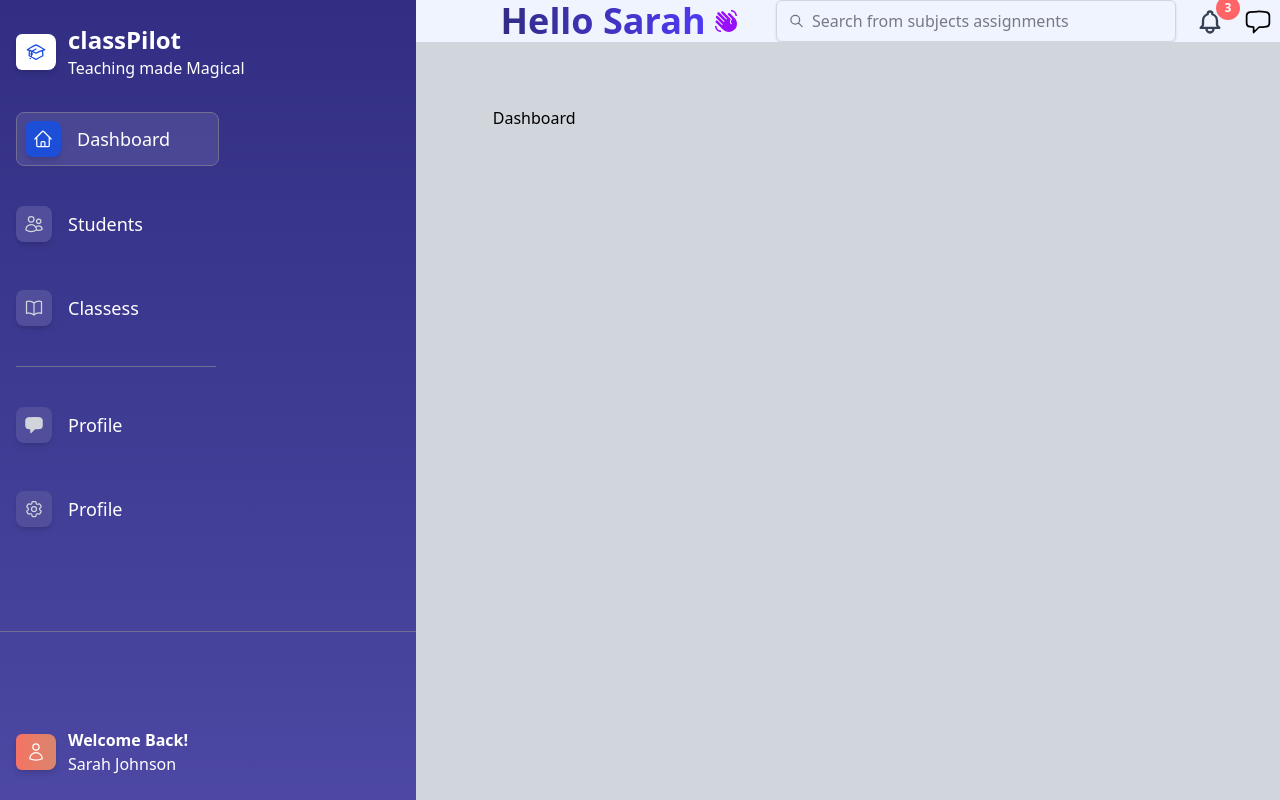
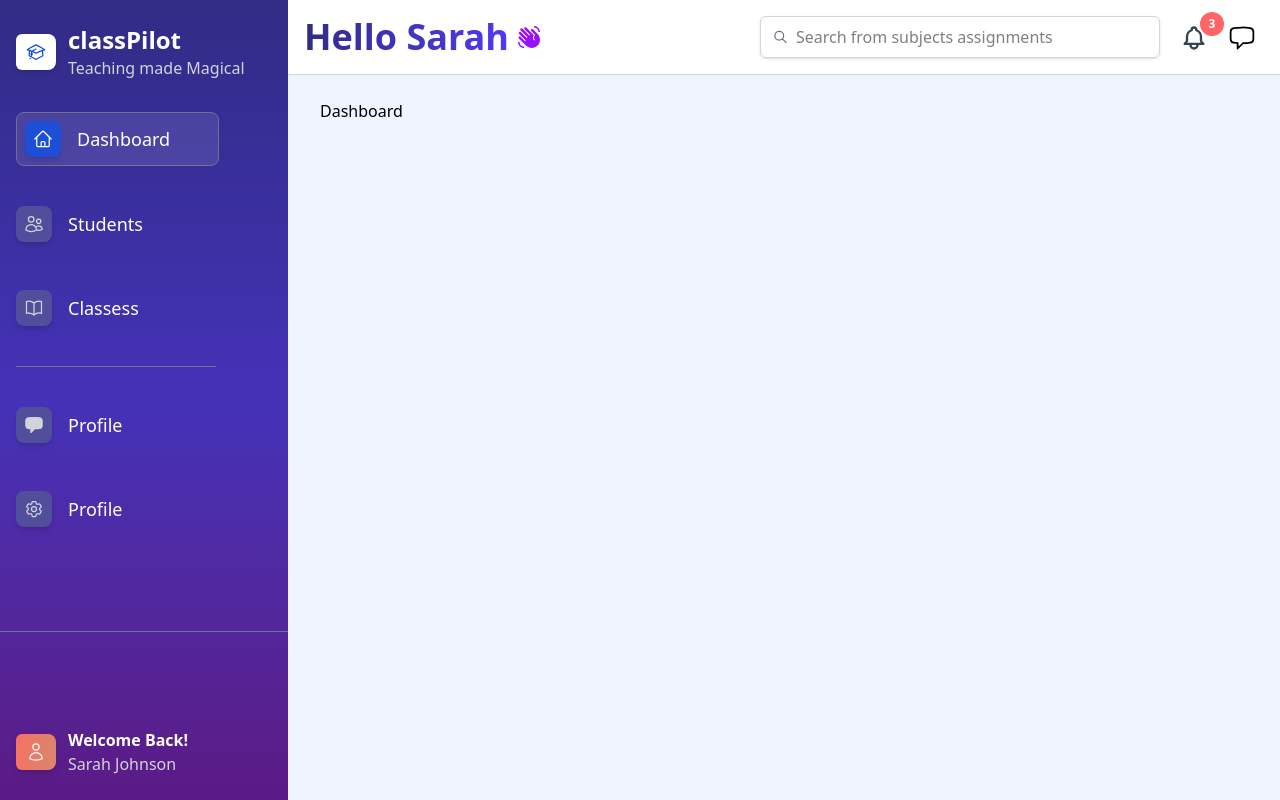
Before and after one commit to shukri-mo/Class_Pilot_Demo, a React (Vite) app: page /dashboard in a window 1280 px wide. Built offline with nearby package versions, Linux system fonts and the light colour scheme.

Commit message:
done some styling

```diff
--- a/src/Ui/AppLayout.jsx
+++ b/src/Ui/AppLayout.jsx
@@ -4,14 +4,17 @@ import Sidebar from "./Sidebar";
 
 function AppLayout() {
   return (
-    <div className="grid grid-cols-[26rem_1fr] grid-rows-[auto_1fr] h-screen">
-      <div className="bg-gradient-to-b from-[#312e83] to-[#4c48a3] row-span-2 pt-0 text-white">
+    <div className="grid grid-cols-[18rem_1fr] grid-rows-[auto_1fr] h-screen">
+
+{/* border-r border-gray-300 rounded-tr-lg rounded-br-lg */}
+      <div className="bg-gradient-to-b from-indigo-900 via-[#4432b8] to-[#5B1A85] row-span-2 pt-0 text-gray-300
+      ">
         <Sidebar />
       </div>
-      <div className="col-start-2 row-start-1 flex gap-[2.4rem] items-center justify-end">
+      <div className="col-start-2 row-start-1 flex gap-[2.4rem] items-center justify-between border-b-1 border-gray-300 bg-white p-4">
         <Header />
       </div>
-      <main className="col-start-2 row-start-2 pt-16 px-[4.8rem] pb-[6.4rem] overflow-scroll bg-gray-300">
+      <main className="col-start-2 row-start-2 pt-6 px-[2rem] pb-[6.4rem] overflow-scroll">
         <div className="flex flex-col gap-[2.3rem] mx-auto max-w-[120rem]">
           <Outlet />
         </div>
```
